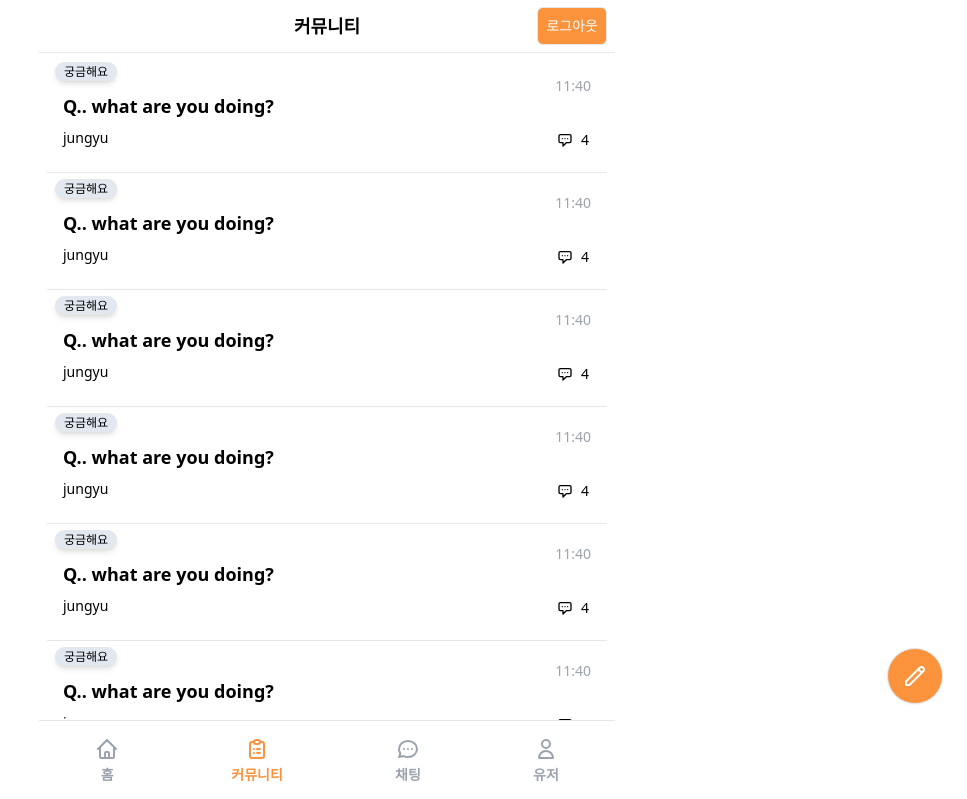
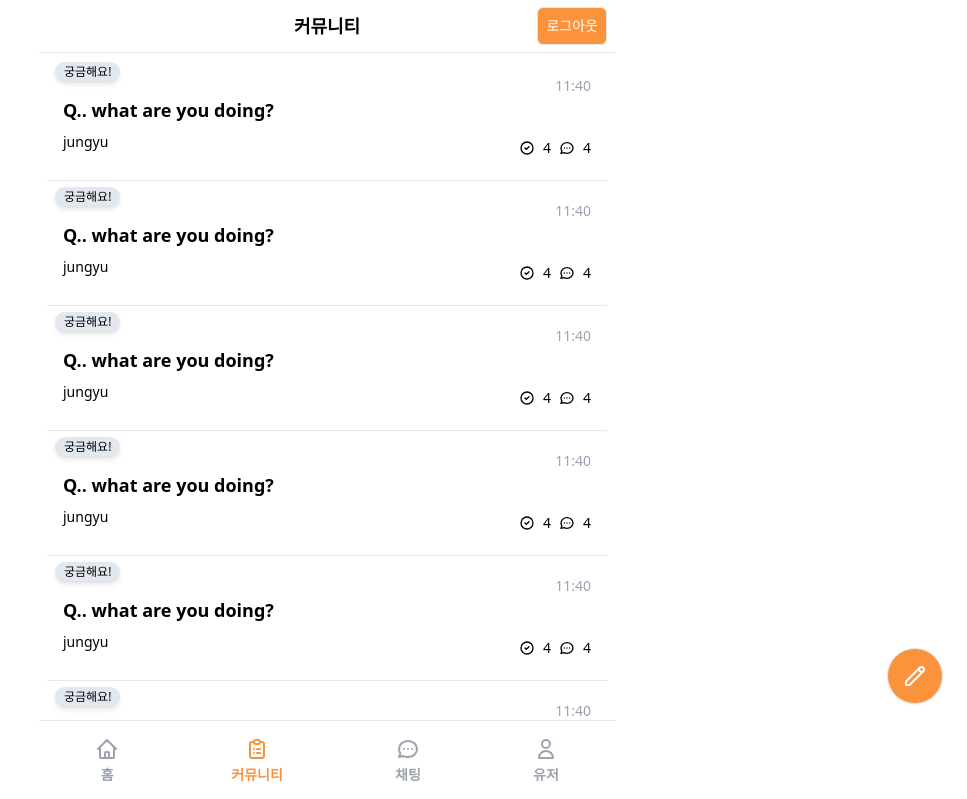
Before and after one commit to jungyu333/carrot_market, a Next.js app: page /communicate in a window 1280 px wide. Shown: the top 799 px of the page, without its empty margins (313-1280 px from the left). Built offline with nearby package versions, Linux system fonts and the light colour scheme.

Commit message:
communicateItem.tsx modify

```diff
--- a/components/communicateItem.tsx
+++ b/components/communicateItem.tsx
@@ -36,12 +36,13 @@ const Name = tw.span`
 const PostSubInfoContainer = tw.div`
   flex
   flex-col
-  space-y-8
+  space-y-10
 `;
 
 const Time = tw.span`
   text-gray-400
   text-sm
+  text-right
 `;
 
 const CommentContainer = tw.div`
@@ -60,6 +61,7 @@ interface CommunicateItem {
   name: string;
   createdAt: string;
   comment: number;
+  badgeText: string;
 }
 
 export default function CommunicateItem({
@@ -68,17 +70,19 @@ export default function CommunicateItem({
   name,
   createdAt,
   comment,
+  badgeText,
 }: CommunicateItem) {
   return (
     <Link href={`/communicate/${id}`}>
       <PostContainer>
-        <Badge text="궁금해요" />
+        <Badge text={badgeText} />
         <PostInfoContainer>
           <Question>Q.. {questionTitle}</Question>
           <Name>{name}</Name>
         </PostInfoContainer>
         <PostSubInfoContainer>
           <Time>{createdAt}</Time>
+          <div className="flex items-center space-x-2">
             <CommentContainer>
               <svg
                 xmlns="http://www.w3.org/2000/svg"
@@ -91,11 +95,29 @@ export default function CommunicateItem({
                 <path
                   strokeLinecap="round"
                   strokeLinejoin="round"
-                d="M8 10h.01M12 10h.01M16 10h.01M9 16H5a2 2 0 01-2-2V6a2 2 0 012-2h14a2 2 0 012 2v8a2 2 0 01-2 2h-5l-5 5v-5z"
+                  d="M9 12l2 2 4-4m6 2a9 9 0 11-18 0 9 9 0 0118 0z"
                 />
               </svg>
               <Comment>{comment}</Comment>
             </CommentContainer>
+            <CommentContainer>
+              <svg
+                xmlns="http://www.w3.org/2000/svg"
+                className="h-6 w-6 pr-2"
+                fill="none"
+                viewBox="0 0 24 24"
+                stroke="currentColor"
+                strokeWidth="2"
+              >
+                <path
+                  strokeLinecap="round"
+                  strokeLinejoin="round"
+                  d="M8 12h.01M12 12h.01M16 12h.01M21 12c0 4.418-4.03 8-9 8a9.863 9.863 0 01-4.255-.949L3 20l1.395-3.72C3.512 15.042 3 13.574 3 12c0-4.418 4.03-8 9-8s9 3.582 9 8z"
+                />
+              </svg>
+              <Comment>{comment}</Comment>
+            </CommentContainer>
+          </div>
         </PostSubInfoContainer>
       </PostContainer>
     </Link>
--- a/pages/communicate/[id].tsx
+++ b/pages/communicate/[id].tsx
@@ -1,9 +1,5 @@
+import { NextPage } from "next";
 import tw from "tailwind-styled-components";
-import Input from "../../components/Input";
-import Layout from "../../components/layout";
-import SubmitButton from "../../components/submitButton";
-import TextArea from "../../components/textArea";
-import { NextPage } from "next";
 
 const CommunicateDetail: NextPage = () => {
   return null;
--- a/pages/communicate/index.tsx
+++ b/pages/communicate/index.tsx
@@ -9,58 +9,6 @@ const Wrapper = tw.div`
   mb-20
   px-2
   relative
-`;
-
-const PostContainer = tw.div`
-  px-4
-  py-5
-  border-b
-  flex
-  items-center
-  justify-between
-  relative
-  hover:bg-slate-100
-  cursor-pointer
-`;
-
-const PostInfoContainer = tw.div`
-  mt-3
-  flex
-  flex-col
-  items-start
-`;
-
-const Question = tw.div`
-  font-bold
-  text-lg
-  mb-2
-`;
-
-const Name = tw.span`
-
-  font-medium
-  text-sm
-`;
-
-const PostSubInfoContainer = tw.div`
-  flex
-  flex-col
-  space-y-8
-`;
-
-const Time = tw.span`
-  text-gray-400
-  text-sm
-`;
-
-const CommentContainer = tw.div`
-  flex
-  items-center
-  justify-center
-`;
-
-const Comment = tw.span`
-  text-sm
 `;
 
 const Communicate: NextPage = () => {
@@ -75,6 +23,7 @@ const Communicate: NextPage = () => {
             name="jungyu"
             comment={4}
             createdAt="11:40"
+            badgeText="궁금해요!"
           />
         ))}
         <FloatingButton href="/communicate/write">
```
Also changed, not shown: pages/enter.tsx (+5 -2 lines), pages/items/newItem.tsx (+5 -2 lines), pages/profile/edit.tsx (+5 -2 lines), pages/profile/fav.tsx (+5 -2 lines), pages/profile/purchase.tsx (+5 -2 lines), pages/profile/sell.tsx (+5 -2 lines). Lines whose indentation alone changed are shown as unchanged.
